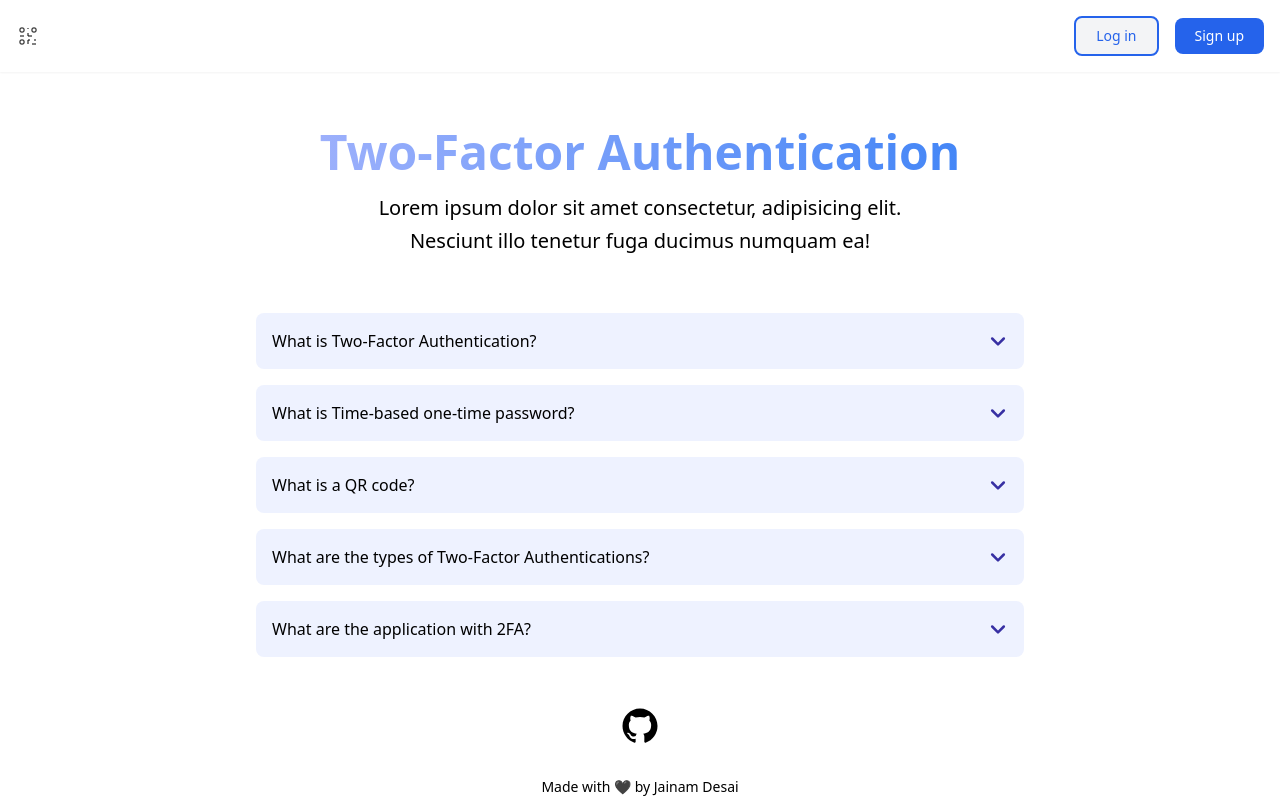
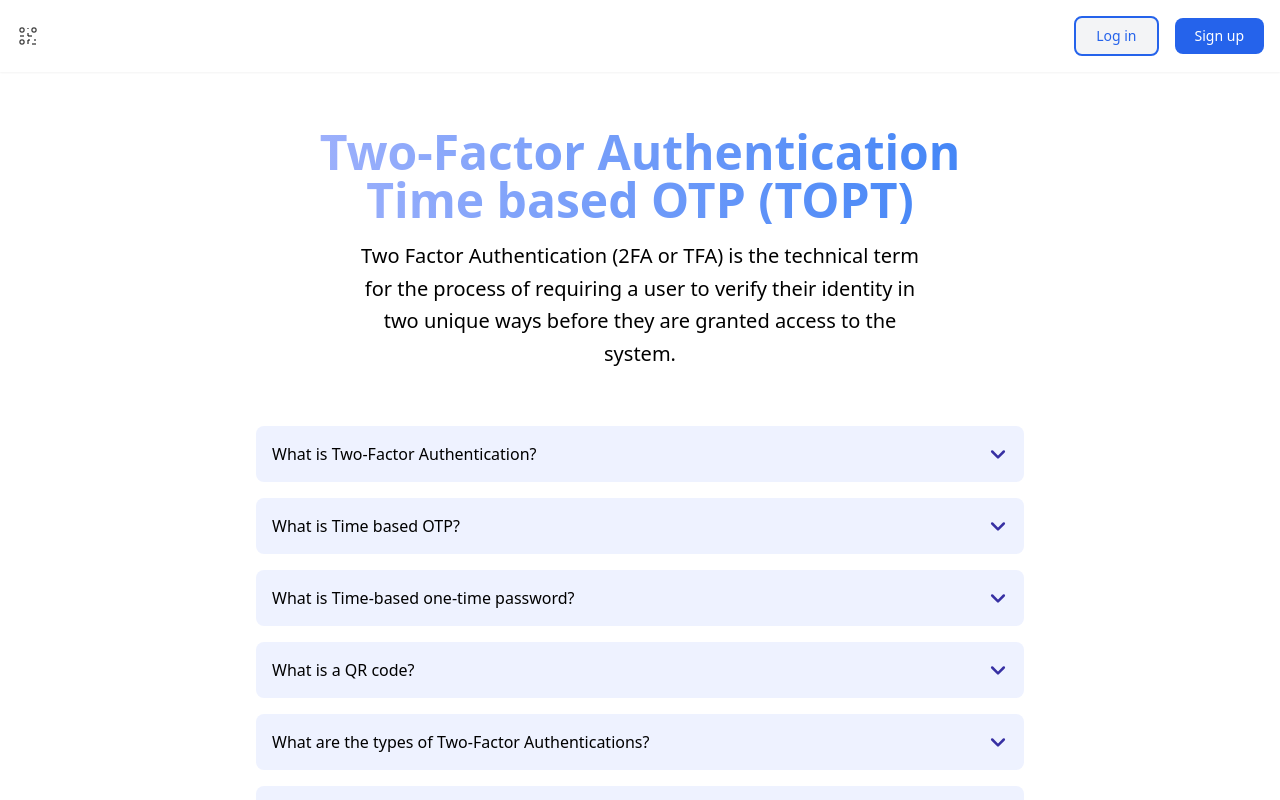
Before and after one commit to th3c0d3br34ker/learn-2fa-auth, a Next.js app: page / in a window 1280 px wide. Shown: the top 800 px of the page. Built offline with nearby package versions, Linux system fonts and the light colour scheme.

Commit message:
update: ui updates

```diff
--- a/pages/index.js
+++ b/pages/index.js
@@ -7,11 +7,13 @@ const IndexPage = () => (
       <div className="max-w-3xl mx-auto text-center">
         <h1 className="text-3xl font-extrabold text-transparent sm:text-5xl bg-clip-text bg-gradient-to-r from-indigo-300 to-blue-500">
           Two-Factor Authentication
+          <span className="sm:block">Time based OTP (TOPT)</span>
         </h1>
 
         <p className="max-w-xl mx-auto mt-4 sm:leading-relaxed sm:text-xl">
-          Lorem ipsum dolor sit amet consectetur, adipisicing elit. Nesciunt
-          illo tenetur fuga ducimus numquam ea!
+          Two Factor Authentication (2FA or TFA) is the technical term for the
+          process of requiring a user to verify their identity in two unique
+          ways before they are granted access to the system.
         </p>
       </div>
     </section>
@@ -20,6 +22,11 @@ const IndexPage = () => (
       <FAQItem
         summary="What is Two-Factor Authentication?"
         details="Two-Factor Authentication (2FA) is an extra layer of security used to make sure that people trying to gain access to an online account are who they say they are. First, a user will enter their username and a password. Then, instead of immediately gaining access, they will be required to provide another piece of information."
+      />
+
+      <FAQItem
+        summary="What is Time based OTP?"
+        details="Time-based One-Time Password (TOTP) is a single-use passcode typically used for authenticating users. The user is assigned a TOPT generator delivered as a hardware key fob or software token. The generator implements an algorithm that computes a one-time passcode using a secret shared with the authentication server and the current time – hence the name time-based OTP. The passcode is displayed to the user and is valid for a limited duration. Once expired, the passcode is no longer valid. The user enters a valid passcode into a login form, typically together with his username and regular password."
       />
 
       <FAQItem
```
